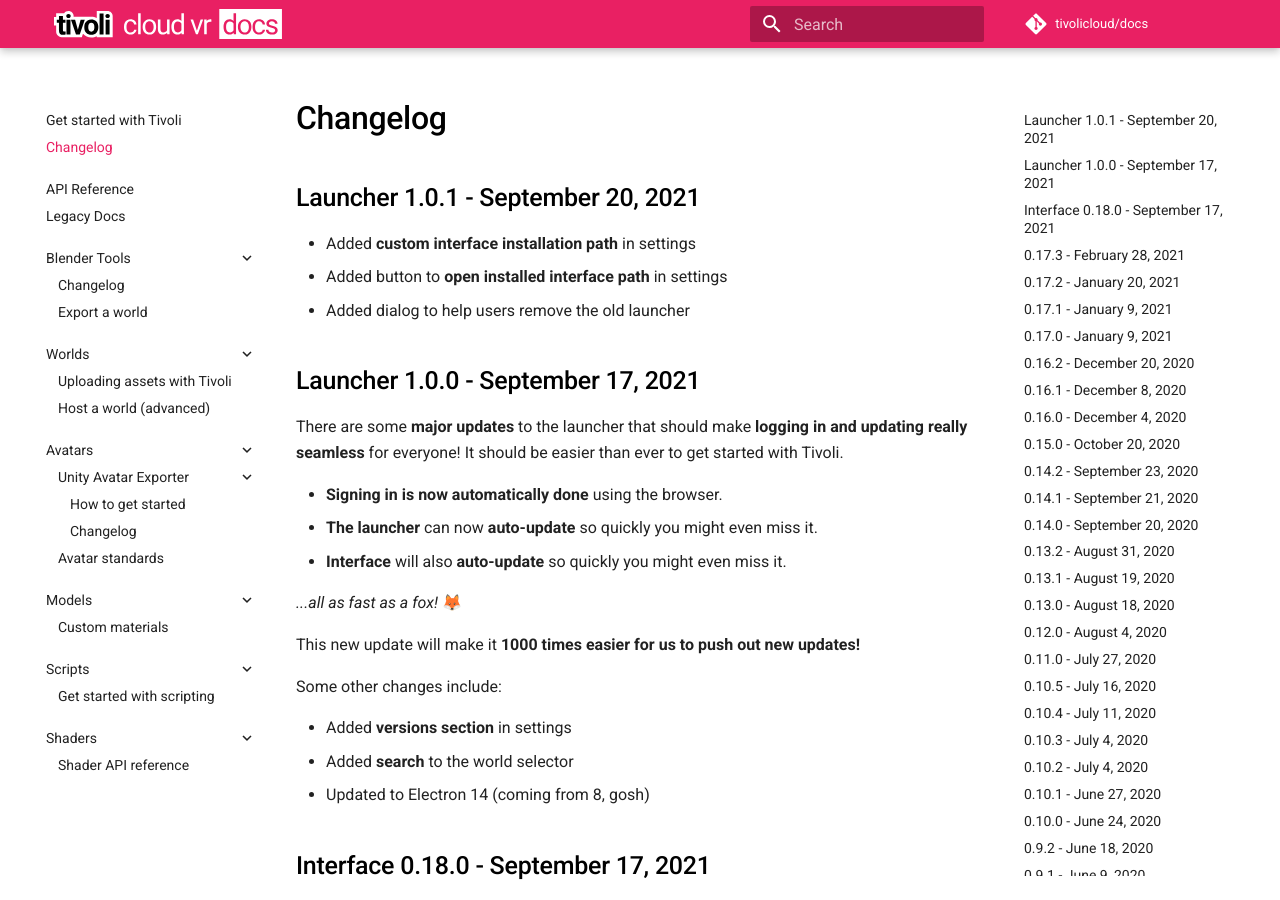
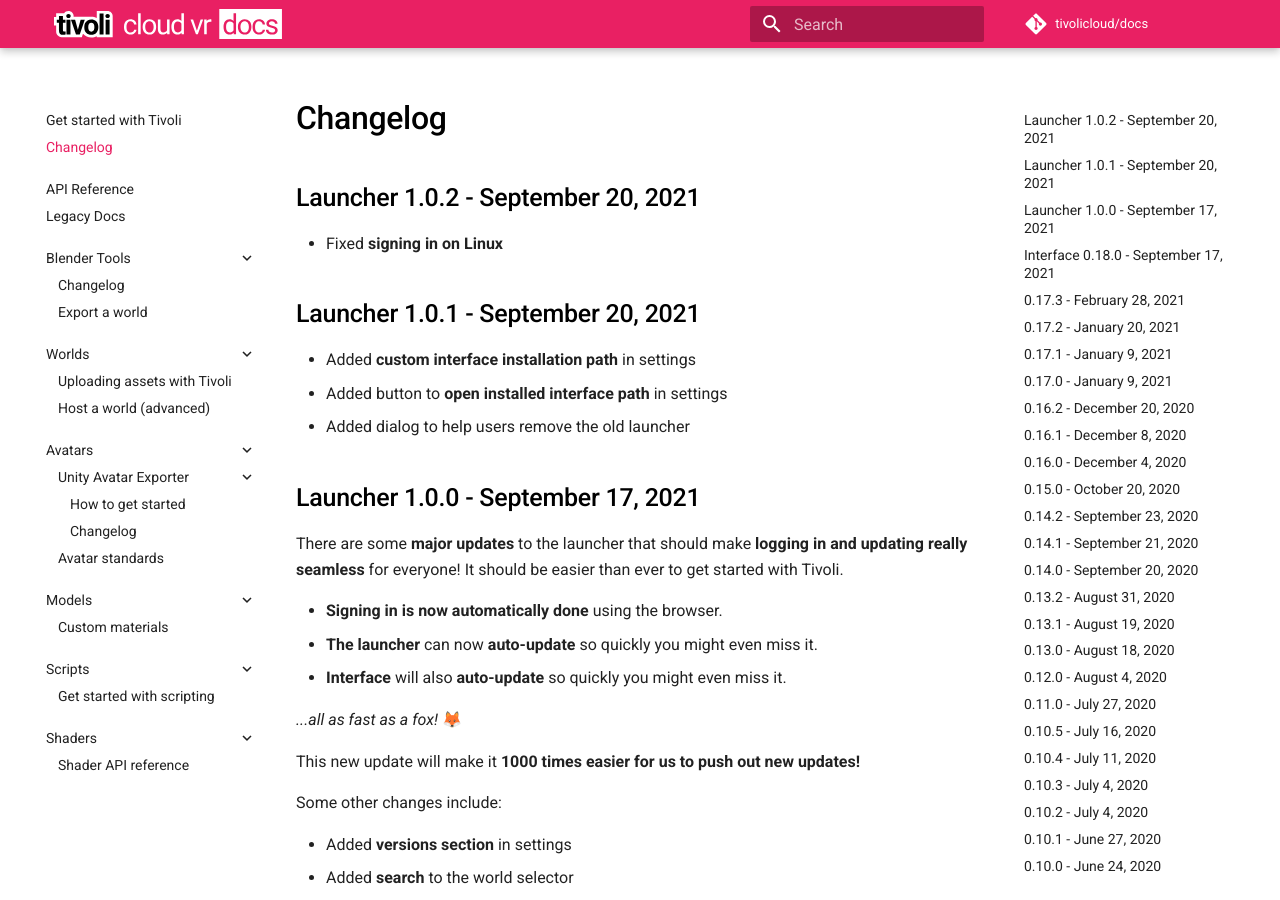
Before and after one commit to Nex-Pro/docs, an MkDocs documentation site: the page built from docs/changelog.md, in a window 1280 px wide and 900 px high. Built offline with MkDocs 1.6.1 and Material for MkDocs 9.7.7, drawn with Linux system fonts in a browser that asks for light colours.

Commit message:
Updated changelog

```diff
--- a/docs/changelog.md
+++ b/docs/changelog.md
@@ -1,4 +1,8 @@
 # Changelog
+
+## Launcher 1.0.2 - September 20, 2021
+
+-   Fixed **signing in on Linux**
 
 ## Launcher 1.0.1 - September 20, 2021
 
```
